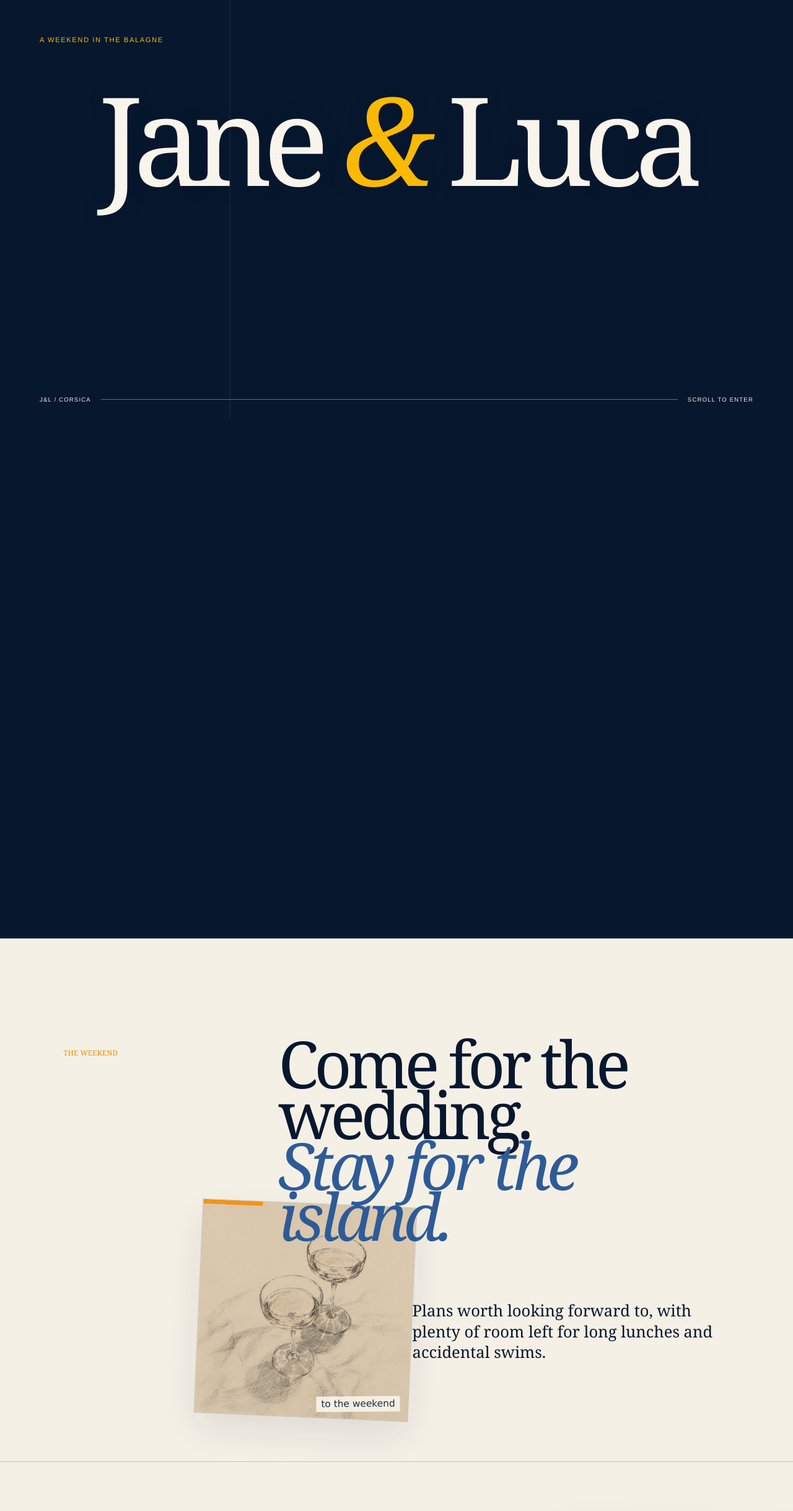
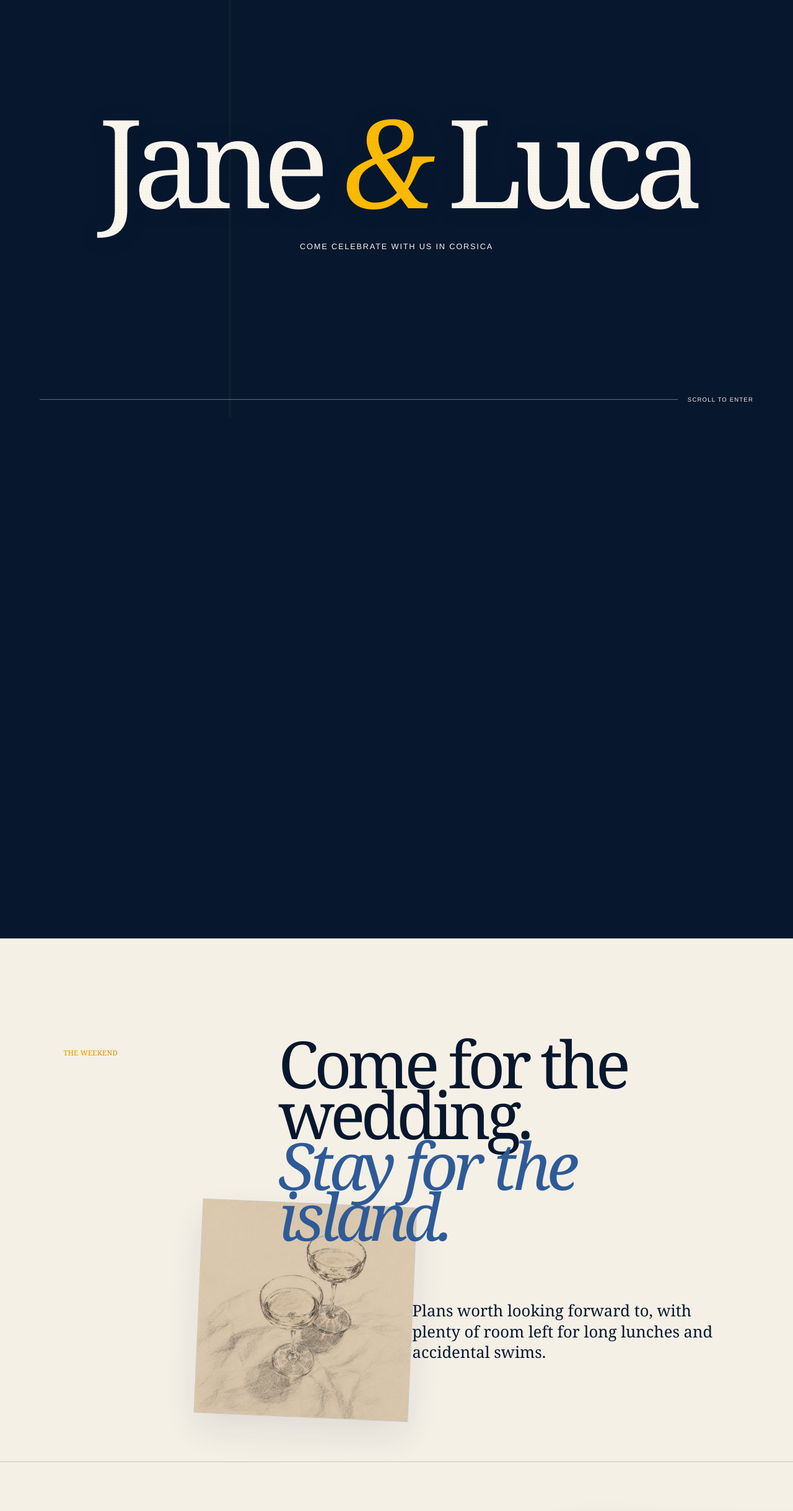
Before and after one commit to kayvane1/jane-luca-wedding-website, a Next.js app: page / in a window 1280 px wide. Shown: the part 126-2564 px from the top of the page at 62% size. Built offline with nearby package versions, Linux system fonts and the light colour scheme.

Commit message:
Simplify hero and editorial image treatment

```diff
--- a/src/app/globals.css
+++ b/src/app/globals.css
@@ -46,17 +46,12 @@ address { font-style: normal; }
 .cinematic-hero__film[data-youtube-ready="true"][data-youtube-ui-safe="true"] .cinematic-hero__youtube { opacity: 1; }
 .cinematic-hero__grade { z-index: 2; pointer-events: none; background: linear-gradient(180deg, rgba(7, 23, 46, .24), rgba(7, 23, 46, .02) 36%, rgba(7, 23, 46, .68) 100%); }
 .cinematic-hero__grade::before { content: ""; position: absolute; inset: 0; opacity: .18; background: linear-gradient(90deg, transparent 49.8%, rgba(253, 187, 2, .34) 50%, transparent 50.2%); transform: translateX(calc((var(--hero-progress) - .5) * 42vw)); }
-.cinematic-hero__scene { position: absolute; z-index: 2; inset: 4.5rem 0 0; padding: clamp(7rem, 13vh, 10rem) 5vw 5rem; pointer-events: none; }
-.cinematic-hero__scene > p { margin: 0; color: var(--sun); font-size: .7rem; letter-spacing: .14em; text-transform: uppercase; }
-.cinematic-hero__scene h1, .cinematic-hero__scene h2 { margin: 0; font-family: var(--display); font-weight: 500; letter-spacing: -.075em; line-height: .73; text-shadow: 0 2px 30px rgba(7, 23, 46, .22); }
-.cinematic-hero__scene h1 { position: absolute; top: 38%; left: 50%; width: 100%; font-size: clamp(6rem, 15.5vw, 15rem); text-align: center; transform: translate(-50%, -50%); }
+.cinematic-hero__scene { position: absolute; z-index: 2; inset: 4.5rem 0 0; pointer-events: none; }
+.cinematic-hero__scene > p { position: absolute; top: 61%; left: 50%; width: calc(100% - 3rem); margin: 0; color: var(--paper-light); font-size: clamp(.68rem, 1vw, .82rem); letter-spacing: .14em; text-align: center; text-transform: uppercase; transform: translateX(-50%); }
+.cinematic-hero__scene h1 { position: absolute; top: 43%; left: 50%; width: 100%; margin: 0; font-family: var(--display); font-size: clamp(6rem, 15.5vw, 15rem); font-weight: 500; letter-spacing: -.075em; line-height: .73; text-align: center; text-shadow: 0 2px 30px rgba(7, 23, 46, .22); transform: translate(-50%, -50%); }
 .cinematic-hero__scene h1 i { color: var(--sun); font-weight: 400; }
-.cinematic-hero__scene--opening { opacity: clamp(0, calc(1 - var(--hero-progress) * 2.4), 1); transform: translateY(calc(var(--hero-progress) * -7rem)); }
-.cinematic-hero__scene--rocher { opacity: clamp(0, calc((var(--hero-progress) - .34) * 3.2), 1); transform: translateY(calc((1 - var(--hero-progress)) * 6rem)); }
-.cinematic-hero__scene--rocher h2 { position: absolute; left: 5vw; bottom: 16vh; max-width: 85vw; font-size: clamp(5.2rem, 13vw, 13rem); }
-.cinematic-hero__scene--rocher h2 i { color: var(--sun); font-weight: 400; }
-.cinematic-hero__aside { position: absolute; right: 2.2rem; top: 50%; color: var(--paper); font-size: .62rem; letter-spacing: .12em; text-transform: uppercase; transform: rotate(90deg) translateX(50%); transform-origin: right center; }
-.cinematic-hero__progress { position: absolute; z-index: 3; inset: auto 5vw 1.5rem; display: grid; grid-template-columns: auto 1fr auto; align-items: center; gap: 1rem; color: var(--paper); font-size: .6rem; letter-spacing: .12em; text-transform: uppercase; }
+.cinematic-hero__scene--opening { opacity: clamp(.56, calc(1 - var(--hero-progress) * .44), 1); transform: translateY(calc(var(--hero-progress) * -2rem)); }
+.cinematic-hero__progress { position: absolute; z-index: 3; inset: auto 5vw 1.5rem; display: grid; grid-template-columns: 1fr auto; align-items: center; gap: 1rem; color: var(--paper); font-size: .6rem; letter-spacing: .12em; text-transform: uppercase; }
 .cinematic-hero__progress i { height: 1px; overflow: hidden; background: rgba(245, 240, 230, .4); }
 .cinematic-hero__progress b { display: block; width: calc(var(--hero-progress) * 100%); height: 100%; background: var(--sun); }
 
@@ -64,9 +59,7 @@ address { font-style: normal; }
 .section-number { margin: 0; color: var(--blue-soft); font-family: var(--display); font-size: .72rem; letter-spacing: .02em; text-transform: uppercase; }
 .handwritten { color: var(--orange); font-family: var(--hand); font-size: clamp(1rem, 1.7vw, 1.45rem); line-height: 1.15; transform: rotate(-5deg); }
 .sketch-card { position: relative; margin: 0; overflow: hidden; background: #eee2ce; border: 1px solid rgba(7, 23, 46, .18); box-shadow: 0 1.6rem 4rem rgba(7, 23, 46, .1); isolation: isolate; }
-.sketch-card::before { content: ""; position: absolute; z-index: 2; inset: 0 auto auto 0; width: 28%; height: .42rem; background: var(--sun); }
 .sketch-card img { z-index: 0; object-fit: cover; filter: contrast(.96) saturate(.82); mix-blend-mode: multiply; }
-.sketch-card figcaption { position: absolute; z-index: 3; right: .8rem; bottom: .7rem; max-width: 75%; padding: .34rem .5rem .28rem; color: var(--ink); background: color-mix(in srgb, var(--paper-light) 88%, transparent); font-family: var(--hand); font-size: clamp(.72rem, 1.2vw, 1rem); line-height: 1; text-align: right; transform: rotate(-3deg); }
 
 .section-intro { position: relative; min-height: 92vh; padding: 10rem 8vw; display: grid; grid-template-columns: .28fr .72fr; align-content: center; gap: 4rem; overflow: hidden; border-top: 1px solid var(--line); background: var(--paper); isolation: isolate; }
 .section-intro .eyebrow { padding-top: 1rem; }
@@ -75,7 +68,6 @@ h2 em, h3 em { color: var(--accent); font-weight: 400; }
 .section-intro > :not(.section-intro__sketch) { position: relative; z-index: 2; }
 .section-intro > p:nth-of-type(2) { grid-column: 2; width: min(32rem, 100%); margin: 2rem 0 0 auto; font-family: var(--display); font-size: clamp(1.25rem, 2vw, 1.8rem); line-height: 1.3; }
 .section-intro__sketch { position: absolute; z-index: 0; left: 25vw; bottom: 4.5rem; width: min(27vw, 24rem); aspect-ratio: 1; opacity: .9; transform: rotate(2.5deg); }
-.section-intro__sketch::before { background: var(--orange); }
 
 .info-panel { position: relative; min-height: 88vh; padding: 8rem 8vw; display: grid; grid-template-columns: .28fr .72fr; gap: 4rem; align-items: start; overflow: hidden; border-top: 1px solid var(--line); background: var(--paper); isolation: isolate; }
 .info-panel__aside { min-height: 64vh; display: flex; flex-direction: column; justify-content: space-between; }
@@ -84,7 +76,6 @@ h2 em, h3 em { color: var(--accent); font-weight: 400; }
 .info-panel__main { min-width: 0; }
 .info-panel h3 { max-width: 980px; margin: 0 0 4.5rem; color: var(--ink); font-family: var(--display); font-size: clamp(4rem, 8vw, 8.7rem); font-weight: 500; letter-spacing: -.065em; line-height: .78; }
 .programme-sketch { position: absolute; z-index: 1; top: 5.5rem; right: -2vw; width: min(32vw, 29rem); aspect-ratio: 1.27; opacity: .92; transform: rotate(2deg); }
-.programme-sketch::before { background: var(--blue-soft); }
 .event-list { position: relative; z-index: 2; border-top: 1px solid var(--accent); background: color-mix(in srgb, var(--paper) 94%, transparent); }
 .event-line { min-height: 9.5rem; padding: 1.4rem 0; display: grid; grid-template-columns: 1fr 1.3fr auto; gap: 2rem; align-items: start; border-bottom: 1px solid var(--accent); }
 .event-line p, .event-line address { margin: 0; line-height: 1.45; }
@@ -96,7 +87,6 @@ h2 em, h3 em { color: var(--accent); font-weight: 400; }
 .info-panel--stay .info-panel__main { width: min(1150px, 100%); margin: auto; isolation: isolate; }
 .info-panel--stay h3 { position: relative; z-index: 3; margin: 3rem 0 5rem; font-size: clamp(5rem, 11vw, 12rem); }
 .stay-sketch { position: absolute; z-index: 0; top: 10rem; left: 0; width: min(32vw, 27rem); aspect-ratio: .8; transform: rotate(-2.3deg); }
-.stay-sketch::before { background: var(--orange); }
 .editorial-columns { width: min(780px, 75%); margin-left: auto; display: grid; grid-template-columns: 1fr 1fr; gap: 4rem; font-size: 1rem; line-height: 1.65; }
 .editorial-columns p { margin: 0; }
 .info-panel--stay .editorial-columns { position: relative; z-index: 2; padding: 2rem; background: color-mix(in srgb, var(--paper-light) 91%, transparent); }
@@ -104,14 +94,12 @@ h2 em, h3 em { color: var(--accent); font-weight: 400; }
 .info-panel--transport .info-panel__main { isolation: isolate; }
 .info-panel--transport h3 { position: relative; z-index: 3; }
 .transport-sketch { position: absolute; z-index: 0; top: 11rem; right: -1rem; width: min(27vw, 23rem); aspect-ratio: .67; transform: rotate(2.4deg); }
-.transport-sketch::before { width: 38%; background: var(--accent); }
 .info-panel--transport .editorial-columns { position: relative; z-index: 2; width: min(760px, 74%); margin: 13rem auto 0 0; padding: 2rem; background: color-mix(in srgb, var(--paper-light) 92%, transparent); }
 .info-panel--transport .text-link { display: inline-block; margin-top: 4rem; }
 .info-panel--theme { display: block; min-height: 95vh; }
 .info-panel--theme .info-panel__main { width: min(1180px, 100%); margin: auto; isolation: isolate; }
 .info-panel--theme h3 { position: relative; z-index: 3; margin: 9vh 0 2rem; font-size: clamp(4.4rem, 9vw, 10rem); }
-.theme-sketch { z-index: 0; width: min(58vw, 45rem); aspect-ratio: 1; margin: -3rem auto 0 8%; transform: rotate(-1.5deg); }
-.theme-sketch::before { width: 44%; background: linear-gradient(90deg, var(--accent) 0 33%, var(--sun) 33% 66%, var(--orange) 66%); }
+.theme-sketch { z-index: 0; width: min(58vw, 45rem); aspect-ratio: 1; margin: 4.5rem auto 0 8%; transform: rotate(-1.5deg); }
 .theme-copy { position: relative; z-index: 2; width: min(42rem, 70%); margin: -8rem 0 0 auto; padding: 2.2rem; border-left: .35rem solid var(--sun); background: color-mix(in srgb, var(--paper-light) 94%, transparent); font-family: var(--display); font-size: clamp(1.3rem, 2.2vw, 2rem); line-height: 1.35; }
 
 .rsvp-section { padding: 10rem 8vw; display: grid; grid-template-columns: .78fr 1.22fr; gap: 8vw; border-top: 1px solid var(--line); background: var(--paper); overflow: hidden; }
@@ -155,9 +143,7 @@ h2 em, h3 em { color: var(--accent); font-weight: 400; }
 .story__visual { position: relative; height: min(70vw, 780px); isolation: isolate; }
 .story-sketch { position: absolute; }
 .story-sketch--olive { z-index: 0; top: 0; left: 0; width: 86%; aspect-ratio: 1; transform: rotate(-1.8deg); }
-.story-sketch--olive::before { background: var(--sun); }
 .story-sketch--tower { z-index: 2; right: -1rem; bottom: 3%; width: 54%; aspect-ratio: 1.27; transform: rotate(3.2deg); }
-.story-sketch--tower::before { background: var(--blue-soft); }
 .story__visual .handwritten { position: absolute; right: -3rem; bottom: 0; z-index: 4; }
 .story__copy h2 { margin: 1rem 0 4rem; }
 .story__copy > p:not(.eyebrow) { font-family: var(--display); font-size: clamp(1.15rem, 1.8vw, 1.55rem); line-height: 1.5; }
@@ -206,10 +192,8 @@ h2 em, h3 em { color: var(--accent); font-weight: 400; }
   .site-nav.is-open { transform: translateY(0); opacity: 1; pointer-events: auto; }
   .site-nav a { font-size: 1.8rem; text-transform: none; }
   .cinematic-hero { height: 190svh; }
-  .cinematic-hero__scene { padding: 7.5rem 1.5rem 5.5rem; }
-  .cinematic-hero__scene h1 { top: 35%; font-size: clamp(4.7rem, 23vw, 7rem); line-height: .78; }
-  .cinematic-hero__scene--rocher h2 { left: 1.5rem; bottom: 18vh; max-width: calc(100vw - 3rem); font-size: clamp(4.6rem, 22vw, 7rem); }
-  .cinematic-hero__aside { display: none; }
+  .cinematic-hero__scene h1 { top: 41%; font-size: clamp(4.7rem, 23vw, 7rem); line-height: .78; }
+  .cinematic-hero__scene > p { top: 56%; font-size: .62rem; }
   .cinematic-hero__progress { inset: auto 1.5rem 1.5rem; }
   .section-intro, .info-panel, .rsvp-section, .story, .faq { padding: 7rem 1.5rem; grid-template-columns: 1fr; gap: 4rem; }
   .section-intro { min-height: 86vh; }
@@ -221,7 +205,6 @@ h2 em, h3 em { color: var(--accent); font-weight: 400; }
   .info-panel__aside .handwritten { max-width: 8rem; margin: 0; text-align: right; }
   .info-panel h3 { margin-bottom: 3rem; font-size: clamp(3.8rem, 17vw, 6rem); }
   .programme-sketch { top: 10rem; right: -26vw; width: 78vw; opacity: .55; transform: rotate(3deg); }
-  .programme-sketch figcaption, .stay-sketch figcaption { display: none; }
   .event-line { grid-template-columns: 1fr; gap: 1rem; }
   .event-line a { justify-self: start; }
   .info-panel--stay, .info-panel--theme { padding: 7rem 1.5rem; }
@@ -232,7 +215,7 @@ h2 em, h3 em { color: var(--accent); font-weight: 400; }
   .location-run { margin-top: 4rem; font-size: 1.15rem; }
   .transport-sketch { position: relative; top: auto; right: auto; width: min(72vw, 20rem); margin: -1rem 0 0 auto; transform: rotate(2deg); }
   .info-panel--transport .editorial-columns { width: calc(100% - 1rem); margin: -5rem 1rem 0 0; padding: 5.5rem 1.25rem 1.25rem; }
-  .theme-sketch { width: 92%; margin: -1rem 0 0 auto; }
+  .theme-sketch { width: 92%; margin: 3rem 0 0 auto; }
   .theme-copy { width: 100%; }
   .theme-copy { margin-top: -3rem; padding: 1.5rem; }
   .rsvp-section__intro .handwritten { margin-top: 3rem; }
@@ -264,7 +247,6 @@ h2 em, h3 em { color: var(--accent); font-weight: 400; }
   .cinematic-hero { height: 100svh; }
   .cinematic-hero__youtube { display: none; }
   .cinematic-hero__scene--opening { opacity: 1; transform: none; }
-  .cinematic-hero__scene--rocher { display: none; }
   .reveal { opacity: 1; transform: none; }
   .reveal--wipe::after { display: none; }
 }
--- a/src/app/page.tsx
+++ b/src/app/page.tsx
@@ -30,17 +30,15 @@ const faqs = [
 
 type SketchCardProps = {
   alt: string;
-  caption?: string;
   className: string;
   sizes: string;
   src: string;
 };
 
-function SketchCard({ alt, caption, className, sizes, src }: SketchCardProps) {
+function SketchCard({ alt, className, sizes, src }: SketchCardProps) {
   return (
     <figure className={`sketch-card ${className}`}>
       <Image src={src} fill sizes={sizes} alt={alt} />
-      {caption ? <figcaption>{caption}</figcaption> : null}
     </figure>
   );
 }
@@ -61,7 +59,6 @@ export default function Home() {
             src="/assets/sketches/champagne-coupes-sketch.jpg"
             sizes="(max-width: 820px) 62vw, 27vw"
             alt="A pencil drawing of two champagne coupes"
-            caption="to the weekend"
           />
         </header>
 
@@ -71,7 +68,6 @@ export default function Home() {
             src="/assets/sketches/corsica-tower-sketch.jpg"
             sizes="(max-width: 820px) 76vw, 32vw"
             alt="A pencil drawing of a stone watchtower on the Corsican coast"
-            caption="island time"
           />
           <Reveal variant="slide-left" className="info-panel__aside">
             <span className="section-number">01 / 04</span>
@@ -109,7 +105,6 @@ export default function Home() {
               src="/assets/sketches/mediterranean-villa-sketch.jpg"
               sizes="(max-width: 820px) 80vw, 32vw"
               alt="A pencil drawing of a Mediterranean villa and pool"
-              caption="somewhere to disappear for an afternoon"
             />
             <div className="editorial-columns">
               <p>Lumio, Calvi and L’Île-Rousse place you close to the celebrations and the best of the Balagne coast.</p>
@@ -131,7 +126,6 @@ export default function Home() {
               src="/assets/sketches/palm-frond-sketch.jpg"
               sizes="(max-width: 820px) 72vw, 28vw"
               alt="A pencil drawing of a palm frond against distant mountains"
-              caption="follow the coast"
             />
             <div className="editorial-columns">
               <p>Calvi–Sainte-Catherine is the closest airport and the gateway to the Balagne. Bastia is the useful alternative when its schedules suit you better.</p>
@@ -151,7 +145,6 @@ export default function Home() {
               src="/assets/sketches/olive-tree-coast-sketch.jpg"
               sizes="(max-width: 820px) 86vw, 55vw"
               alt="A pencil drawing of an olive tree beside the Corsican sea"
-              caption="under the olives, after the sun"
             />
             <p className="theme-copy">Summer formal, never stiff: light tailoring, long dresses, colour, beautiful shoes you can still dance in, and whatever makes you feel most like yourself.</p>
           </Reveal>
@@ -195,7 +188,6 @@ export default function Home() {
             src="/assets/sketches/corsica-tower-sketch.jpg"
             sizes="(max-width: 820px) 48vw, 18vw"
             alt="A pencil drawing of a Corsican stone tower by the sea"
-            caption="the rock, the sea, the two of us"
           />
           <span className="handwritten">and then there were two</span>
         </Reveal>
--- a/src/components/cinematic-hero.tsx
+++ b/src/components/cinematic-hero.tsx
@@ -135,7 +135,6 @@ export function CinematicHero() {
       const travel = Math.max(section.offsetHeight - window.innerHeight, 1);
       const progress = Math.min(1, Math.max(0, -bounds.top / travel));
       section.style.setProperty("--hero-progress", progress.toFixed(4));
-      section.dataset.scene = progress < 0.46 ? "opening" : "rocher";
     };
 
     const queueProgressUpdate = () => {
@@ -247,18 +246,11 @@ export function CinematicHero() {
         </div>
 
         <div className="cinematic-hero__scene cinematic-hero__scene--opening">
-          <p>A weekend in the Balagne</p>
           <h1>Jane <i>&amp;</i> Luca</h1>
-        </div>
-
-        <div className="cinematic-hero__scene cinematic-hero__scene--rocher" aria-hidden="true">
-          <p>Scene two · the island</p>
-          <h2>Meet us<br />by <i>the rock.</i></h2>
-          <span className="cinematic-hero__aside">Three days by the sea / one very good reason to come</span>
+          <p>Come celebrate with us in Corsica</p>
         </div>
 
         <div className="cinematic-hero__progress" aria-hidden="true">
-          <span>J&amp;L / Corsica</span>
           <i><b /></i>
           <span>Scroll to enter</span>
         </div>
```
